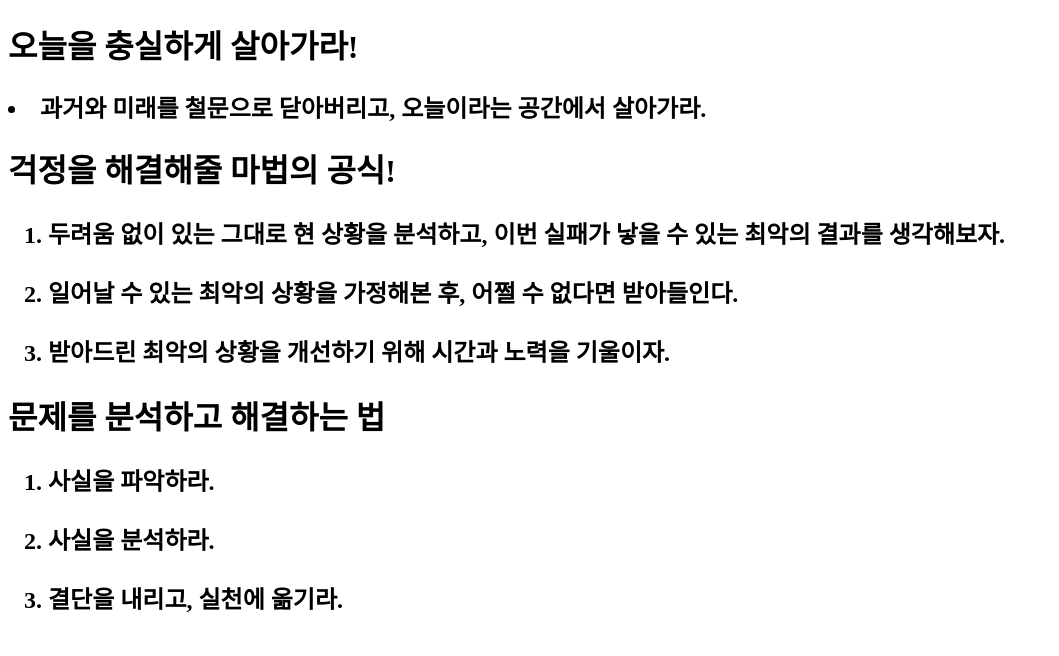
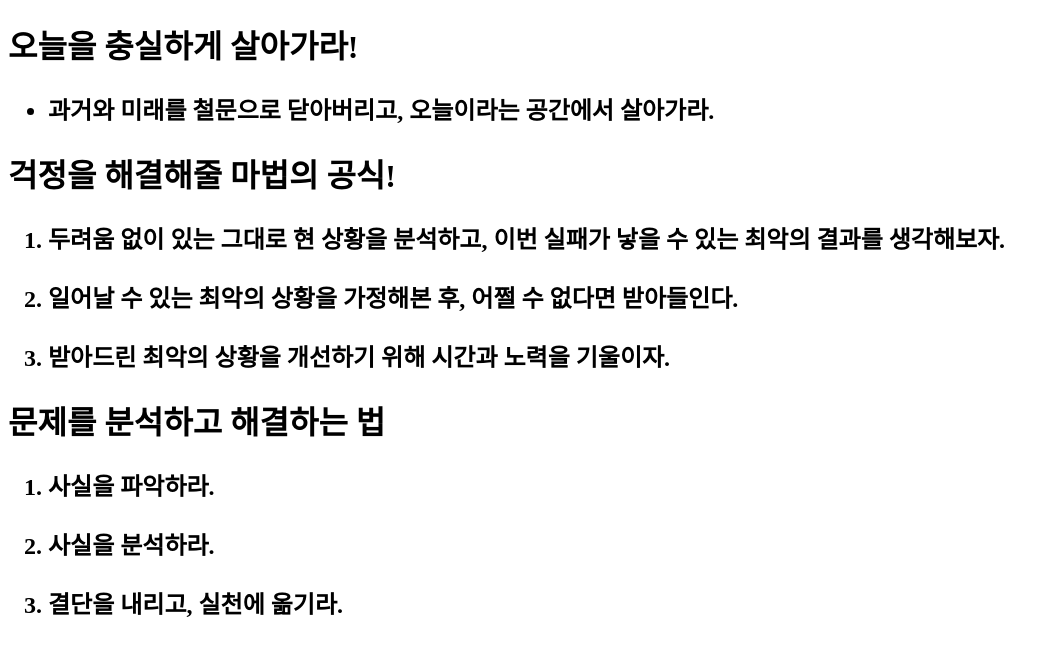
Before and after one commit to wlsrb1028/savemoonchan, a plain HTML site: page How to Stop Worrying and Start Living.html in a window 1280 px wide. Shown: the whole page, without its empty margins (0-1059 px from the left). Drawn offline with Linux system fonts and the light colour scheme.

Commit message:
ver.2(fix)

```diff
--- a/How to Stop Worrying and Start Living.html
+++ b/How to Stop Worrying and Start Living.html
@@ -7,7 +7,7 @@
 <body>
 </ol>
 <h1>오늘을 충실하게 살아가라!</h1>
-<h2><li>과거와 미래를 철문으로 닫아버리고, 오늘이라는 공간에서 살아가라.</li></h2><p>
+<h2><ul><li>과거와 미래를 철문으로 닫아버리고, 오늘이라는 공간에서 살아가라.</li></ul></h2><p>
 <h1>걱정을 해결해줄 마법의 공식!</h1>
 <h2><ol>
   <li>두려움 없이 있는 그대로 현 상황을 분석하고, 이번 실패가 낳을 수 있는 최악의 결과를 생각해보자.</li><p>
```
